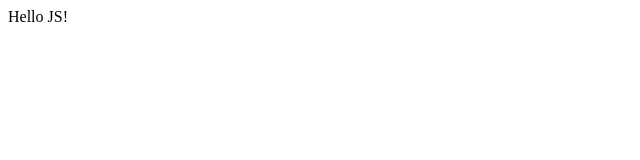
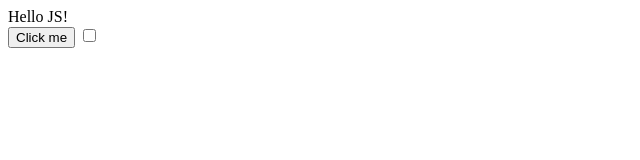
Before and after one commit to Uspela/html_week_4, a plain HTML site: page index.html in a window 1280 px wide. Shown: the whole page, without its empty margins (0-640 px from the left). Drawn offline with Linux system fonts and the light colour scheme.

Commit message:
add button and input

```diff
--- a/index.html
+++ b/index.html
@@ -9,6 +9,7 @@
 
 <body>
     <div>Hello JS!</div>
-</body>
+    <button>Click me</button>
+    <input type="checkbox" name="" id="" </body>
 
 </html>
```
